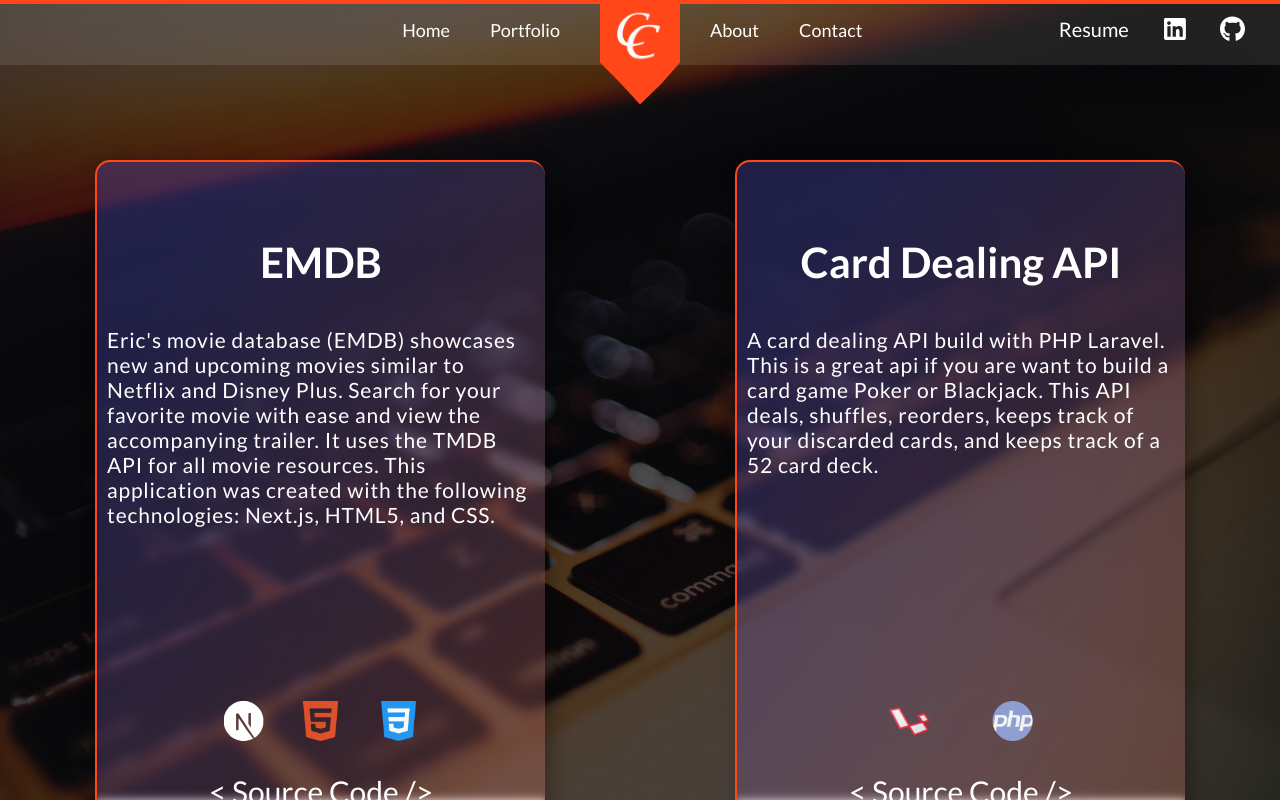
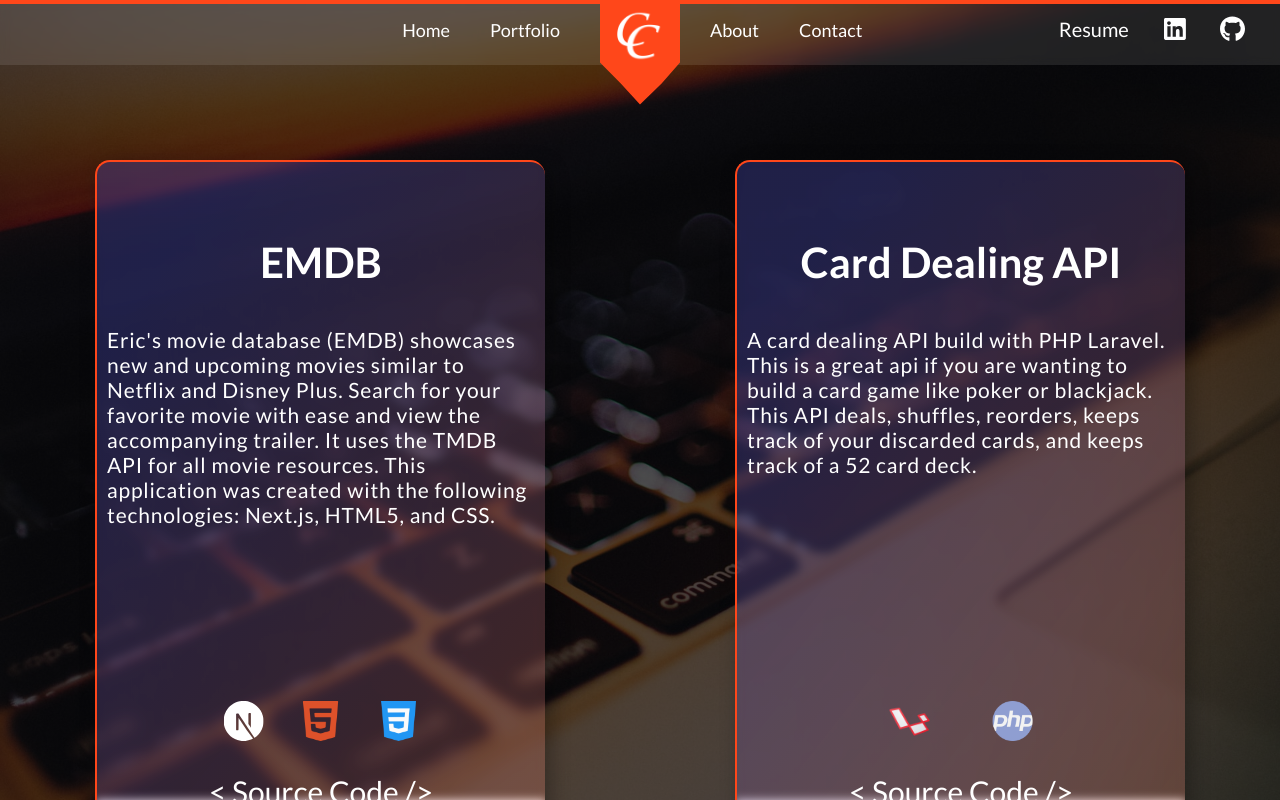
Before and after one commit to ecombee28/Portfolio, a Next.js app: page /projects in a window 1280 px wide. Shown: the top 800 px of the page. Built offline with nearby package versions, Linux system fonts and the light colour scheme.

Commit message:
changed css

```diff
--- a/pages/projects/index.js
+++ b/pages/projects/index.js
@@ -68,9 +68,9 @@ const index = () => {
           <h2>Card Dealing API</h2>
           <p className={projectStyle.description}>
             A card dealing API build with PHP Laravel. This is a great api if
-            you are want to build a card game Poker or Blackjack. This API
-            deals, shuffles, reorders, keeps track of your discarded cards, and
-            keeps track of a 52 card deck.
+            you are wanting to build a card game like poker or blackjack. This
+            API deals, shuffles, reorders, keeps track of your discarded cards,
+            and keeps track of a 52 card deck.
           </p>
           <div className={projectStyle.icon_wrapper}>
             <img src="laravel.png" alt="laravel" />
--- a/styles/Projects.module.css
+++ b/styles/Projects.module.css
@@ -9,7 +9,7 @@
 
 .box {
     width: 400px;
-    height: 750px;
+    height: 700px;
     border-radius: 15px;
     /* background-color: rgba(255, 255, 255, 0.1); */
     background: rgb(29, 30, 156);
```
